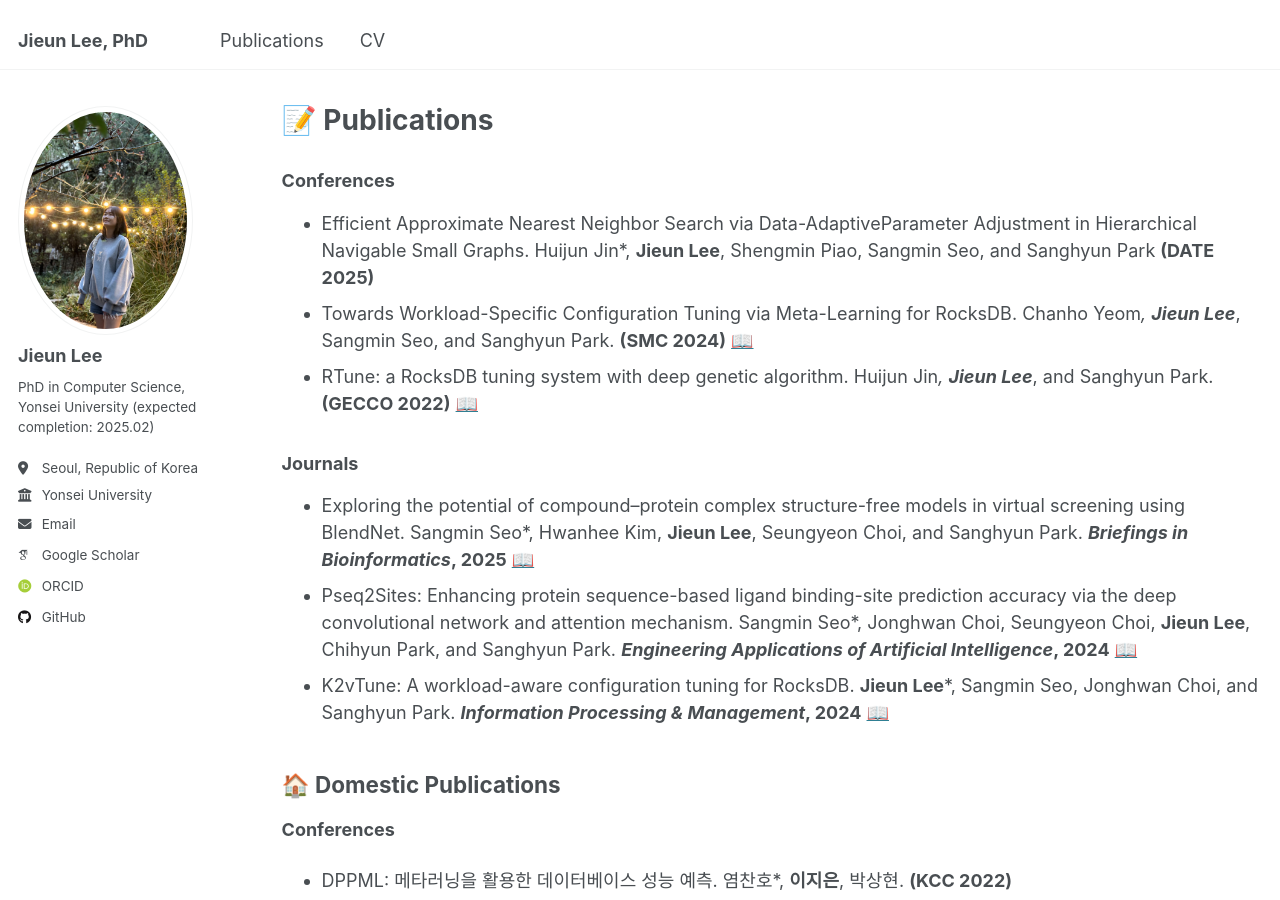
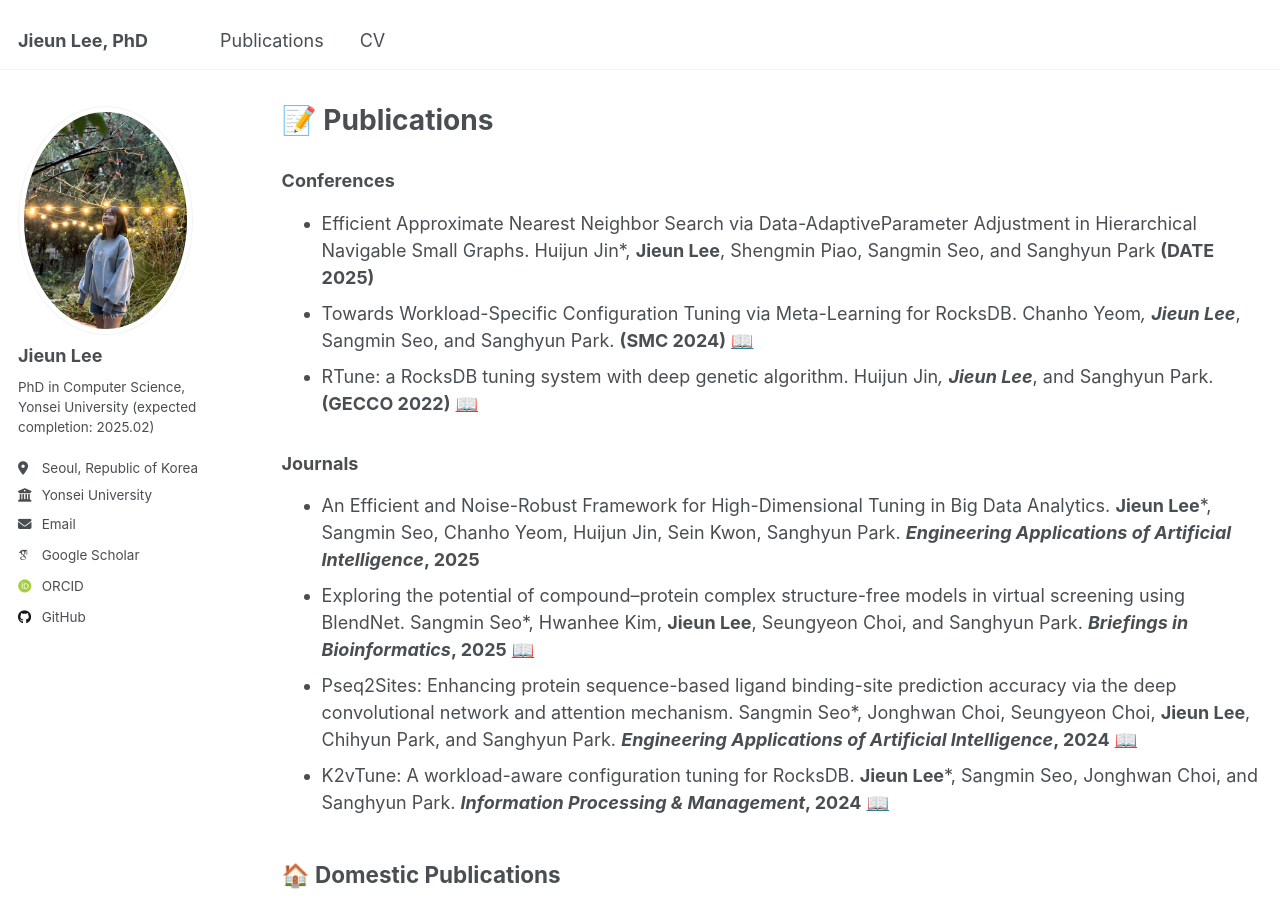
Before and after one commit to JIEUN-12/jieun-12.github.io, a Jekyll site: the page built from _pages/publications.md, in a window 1280 px wide and 900 px high. Built offline with Jekyll 4.4.1, drawn with Linux system fonts in a browser that asks for light colours; some web fonts are replaced.

Commit message:
Update publications.md

```diff
--- a/_pages/publications.md
+++ b/_pages/publications.md
@@ -12,6 +12,7 @@ author_profile: true
 
 
 ### Journals
+* An Efficient and Noise-Robust Framework for High-Dimensional Tuning in Big Data Analytics. **Jieun Lee***, Sangmin Seo, Chanho Yeom, Huijun Jin, Sein Kwon, Sanghyun Park. **_Engineering Applications of Artificial Intelligence_, 2025**
 * Exploring the potential of compound–protein complex structure-free models in virtual screening using BlendNet. Sangmin Seo*, Hwanhee Kim, **Jieun Lee**, Seungyeon Choi, and Sanghyun Park. **_Briefings in Bioinformatics_, 2025** [📖](https://doi.org/10.1093/bib/bbae712)
 * Pseq2Sites: Enhancing protein sequence-based ligand binding-site prediction accuracy via the deep convolutional network and attention mechanism. Sangmin Seo*, Jonghwan Choi, Seungyeon Choi, **Jieun Lee**, Chihyun Park, and Sanghyun Park. **_Engineering Applications of Artificial Intelligence_, 2024** [📖](https://doi.org/10.1016/j.engappai.2023.107257)
 * K2vTune: A workload-aware configuration tuning for RocksDB. **Jieun Lee***, Sangmin Seo, Jonghwan Choi, and Sanghyun Park. **_Information Processing & Management_, 2024** [📖](https://doi.org/10.1016/j.ipm.2023.103567)
```
